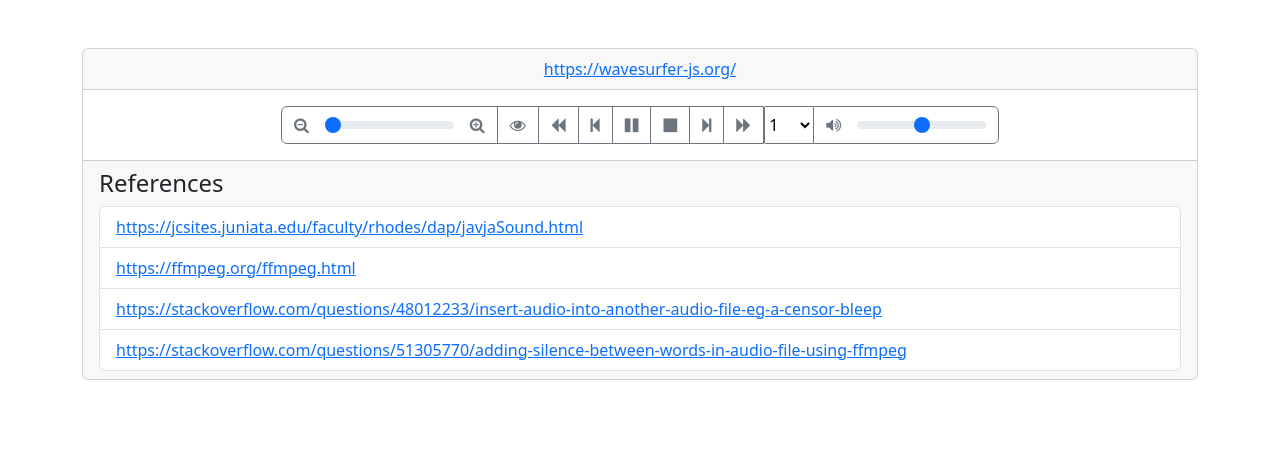
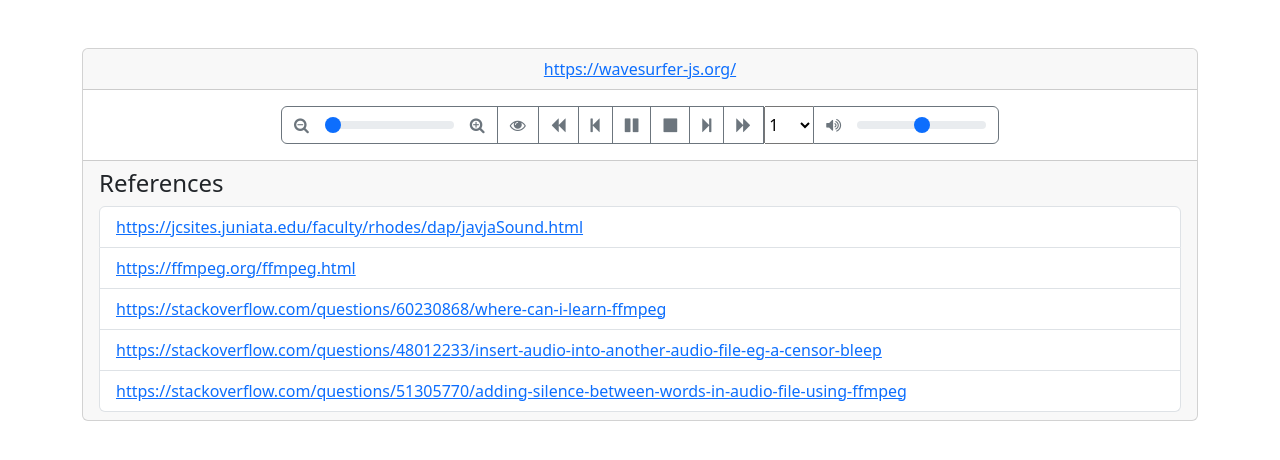
Before and after one commit to camelot123456/wavesurfer-demo, a plain HTML site: page index.html in a window 1280 px wide. Drawn offline with nearby package versions, Linux system fonts and the light colour scheme; a script that the page names is missing.

Commit message:
Update index.html
add refs

```diff
--- a/index.html
+++ b/index.html
@@ -132,6 +132,9 @@
             <a href="https://ffmpeg.org/ffmpeg.html">https://ffmpeg.org/ffmpeg.html</a>
           </li>
           <li class="list-group-item">
+            <a href="https://stackoverflow.com/questions/60230868/where-can-i-learn-ffmpeg">https://stackoverflow.com/questions/60230868/where-can-i-learn-ffmpeg</a>
+          </li>
+          <li class="list-group-item">
             <a href="https://stackoverflow.com/questions/48012233/insert-audio-into-another-audio-file-eg-a-censor-bleep"
               >https://stackoverflow.com/questions/48012233/insert-audio-into-another-audio-file-eg-a-censor-bleep</a
             >
```
